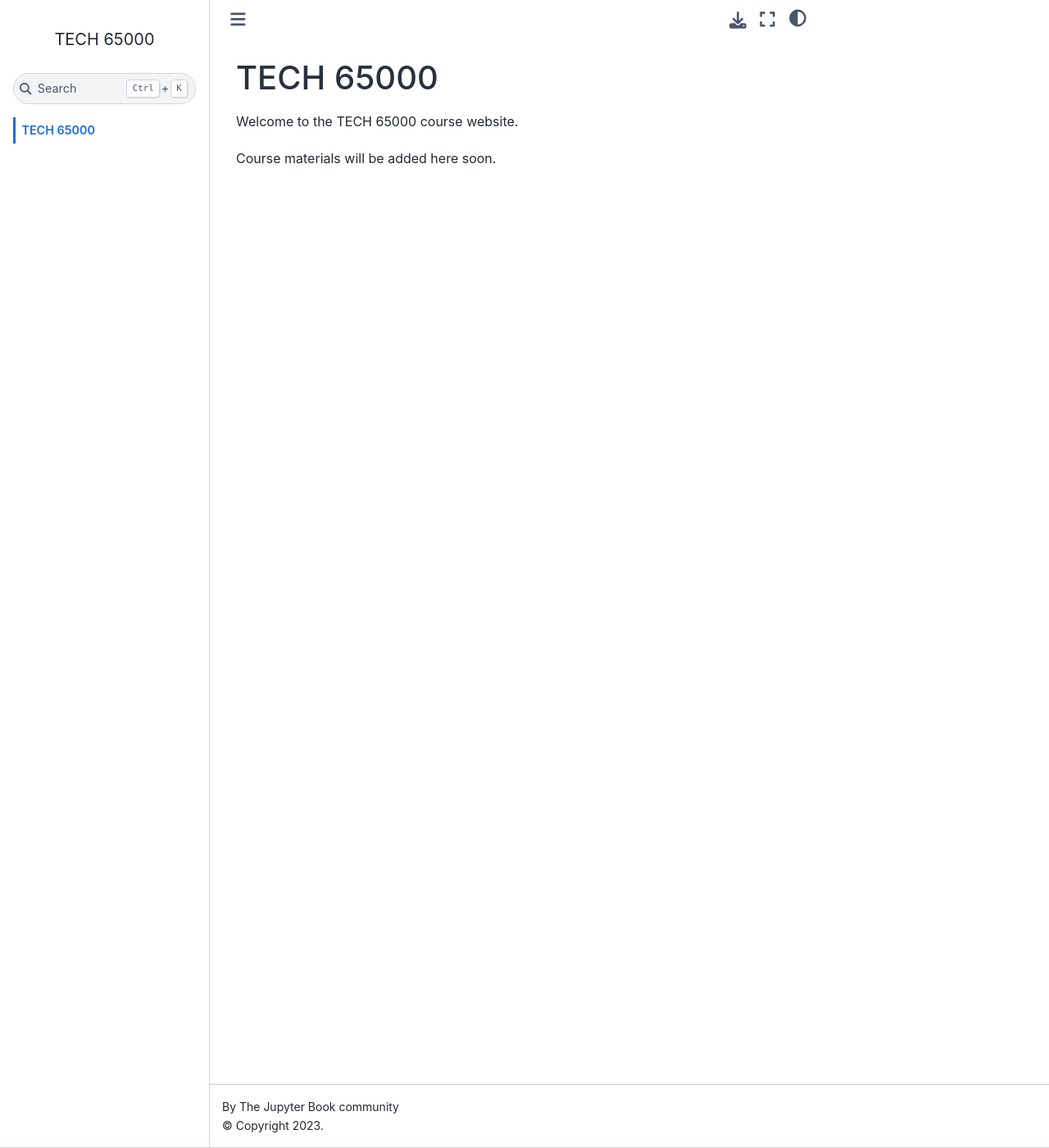
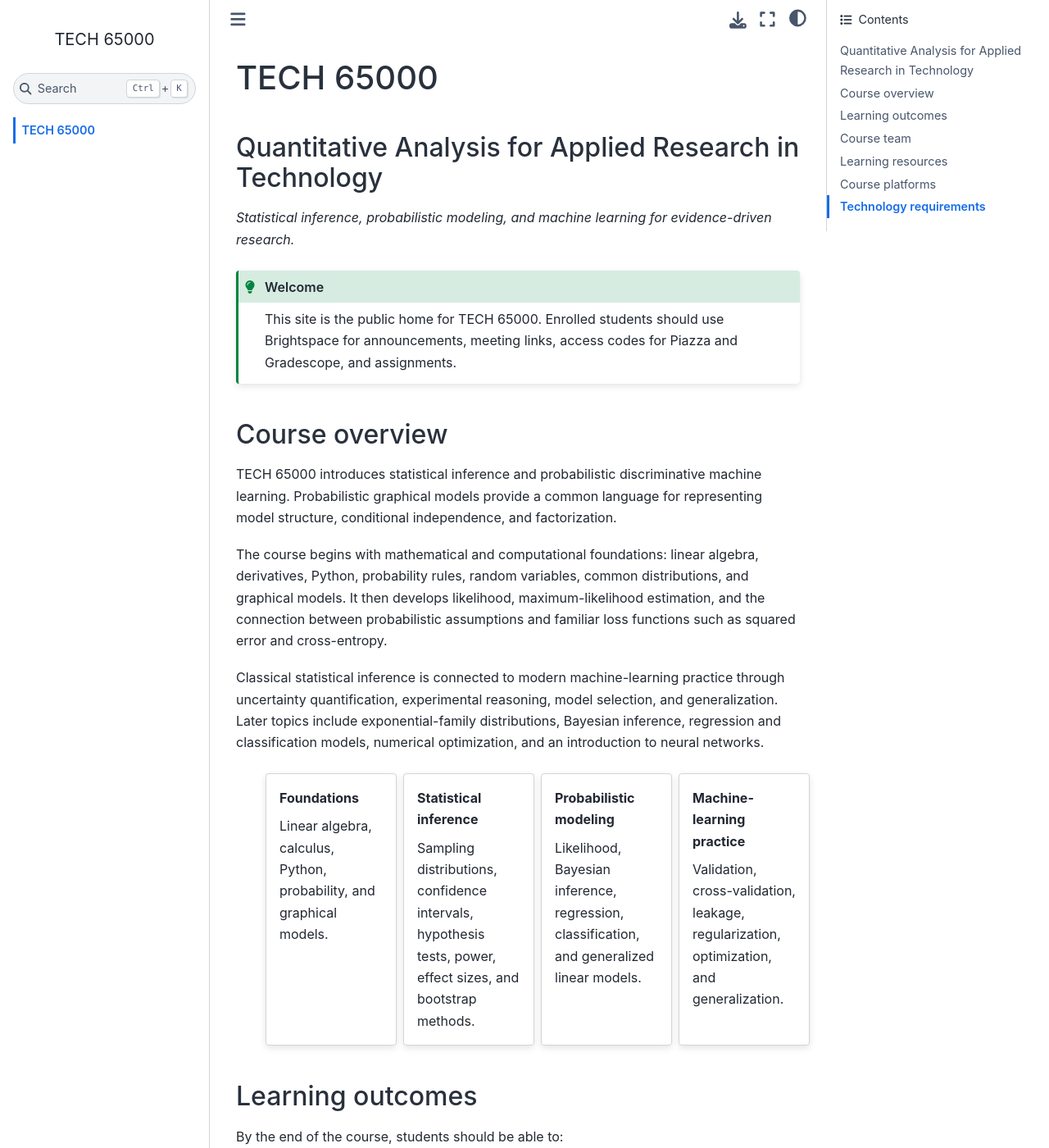
Before and after one commit to DTECH-650/DTECH-650.github.io, a Jupyter Book: the page built from index.md, in a window 1280 px wide and 1400 px high. Shown: the whole window at 82% size. Built offline with Jupyter Book 1.0.4 settings and Sphinx 7.4.7 and the Sphinx Book theme 1.1.4, drawn with Linux system fonts in a browser that asks for light colours; some of the changed text lies outside the part shown.

Commit message:
Add course information landing page

```diff
--- a/index.md
+++ b/index.md
@@ -1,5 +1,129 @@
 # TECH 65000
 
-Welcome to the TECH 65000 course website.
+## Quantitative Analysis for Applied Research in Technology
 
-Course materials will be added here soon.
+*Statistical inference, probabilistic modeling, and machine learning for evidence-driven research.*
+
+:::{admonition} Welcome
+:class: tip
+
+This site is the public home for TECH 65000. Enrolled students should use Brightspace for announcements, meeting links, access codes for Piazza and Gradescope, and assignments.
+:::
+
+## Course overview
+
+TECH 65000 introduces statistical inference and probabilistic discriminative machine learning. Probabilistic graphical models provide a common language for representing model structure, conditional independence, and factorization.
+
+The course begins with mathematical and computational foundations: linear algebra, derivatives, Python, probability rules, random variables, common distributions, and graphical models. It then develops likelihood, maximum-likelihood estimation, and the connection between probabilistic assumptions and familiar loss functions such as squared error and cross-entropy.
+
+Classical statistical inference is connected to modern machine-learning practice through uncertainty quantification, experimental reasoning, model selection, and generalization. Later topics include exponential-family distributions, Bayesian inference, regression and classification models, numerical optimization, and an introduction to neural networks.
+
+::::{grid} 1 2 2 4
+:gutter: 2
+:margin: 4 0 4 0
+
+:::{grid-item-card} Foundations
+Linear algebra, calculus, Python, probability, and graphical models.
+:::
+
+:::{grid-item-card} Statistical inference
+Sampling distributions, confidence intervals, hypothesis tests, power, effect sizes, and bootstrap methods.
+:::
+
+:::{grid-item-card} Probabilistic modeling
+Likelihood, Bayesian inference, regression, classification, and generalized linear models.
+:::
+
+:::{grid-item-card} Machine-learning practice
+Validation, cross-validation, leakage, regularization, optimization, and generalization.
+:::
+
+::::
+
+## Learning outcomes
+
+By the end of the course, students should be able to:
+
+- analyze how data and statistical methods support organizational decision-making;
+- apply appropriate descriptive and inferential techniques to complex business and industrial problems;
+- evaluate the validity and reliability of statistical findings in academic and professional research;
+- use statistical software to design, conduct, and interpret quantitative analyses; and
+- communicate statistical results clearly to technical and non-technical audiences.
+
+## Course team
+
+::::{grid} 1 1 2 2
+:gutter: 3
+
+:::{grid-item-card} Course instructor
+**Prof. Sabine Brunswicker**
+
+[sbrunswi@purdue.edu](mailto:sbrunswi@purdue.edu)
+
+**Office hours:** Fridays, 3–4 p.m. Eastern Time
+
+The online meeting link is available in Brightspace.
+:::
+
+:::{grid-item-card} Teaching assistant
+**Jayanth Shreekumar**
+
+[jshreeku@purdue.edu](mailto:jshreeku@purdue.edu)
+
+**Office hours:** Fridays, 3–4 p.m. Eastern Time
+
+The online meeting link is available in Brightspace.
+:::
+
+::::
+
+## Learning resources
+
+### Textbook
+
+**Christopher M. Bishop.** *Pattern Recognition and Machine Learning.* Springer, 2006.
+
+ISBN-10: `0-387-31073-8` · ISBN-13: `978-0-387-31073-2`
+
+[View the book and free PDF through Microsoft Research](https://www.microsoft.com/en-us/research/publication/pattern-recognition-machine-learning/)
+
+### Complementary materials
+
+Selected readings, videos, and other learning materials will be provided through the course site. All required complementary materials will be available to students at no additional charge.
+
+## Course platforms
+
+::::{grid} 1 1 3 3
+:gutter: 2
+
+:::{grid-item-card} Brightspace
+Official announcements, course communication, secure links, and access codes.
+
+[Open Purdue Brightspace](https://purdue.brightspace.com/)
+:::
+
+:::{grid-item-card} Piazza
+Asynchronous questions and course discussion. Register using your Purdue email address; enrollment details are in Brightspace.
+
+[Open Piazza](https://piazza.com/)
+:::
+
+:::{grid-item-card} Gradescope
+Assignment submission and grading. Register using your Purdue email address; enrollment details are in Brightspace.
+
+[Open Gradescope](https://www.gradescope.com/)
+:::
+
+::::
+
+## Technology requirements
+
+- **Python 3.10 or newer**
+- **Jupyter Notebook or JupyterLab**
+- **NumPy and Matplotlib**
+- A dedicated Python virtual environment for course packages
+- An editor such as Visual Studio Code, recommended but not required
+
+:::{note}
+Course content and details may be updated during the semester and class notes will be posted on this website.
+:::
```
